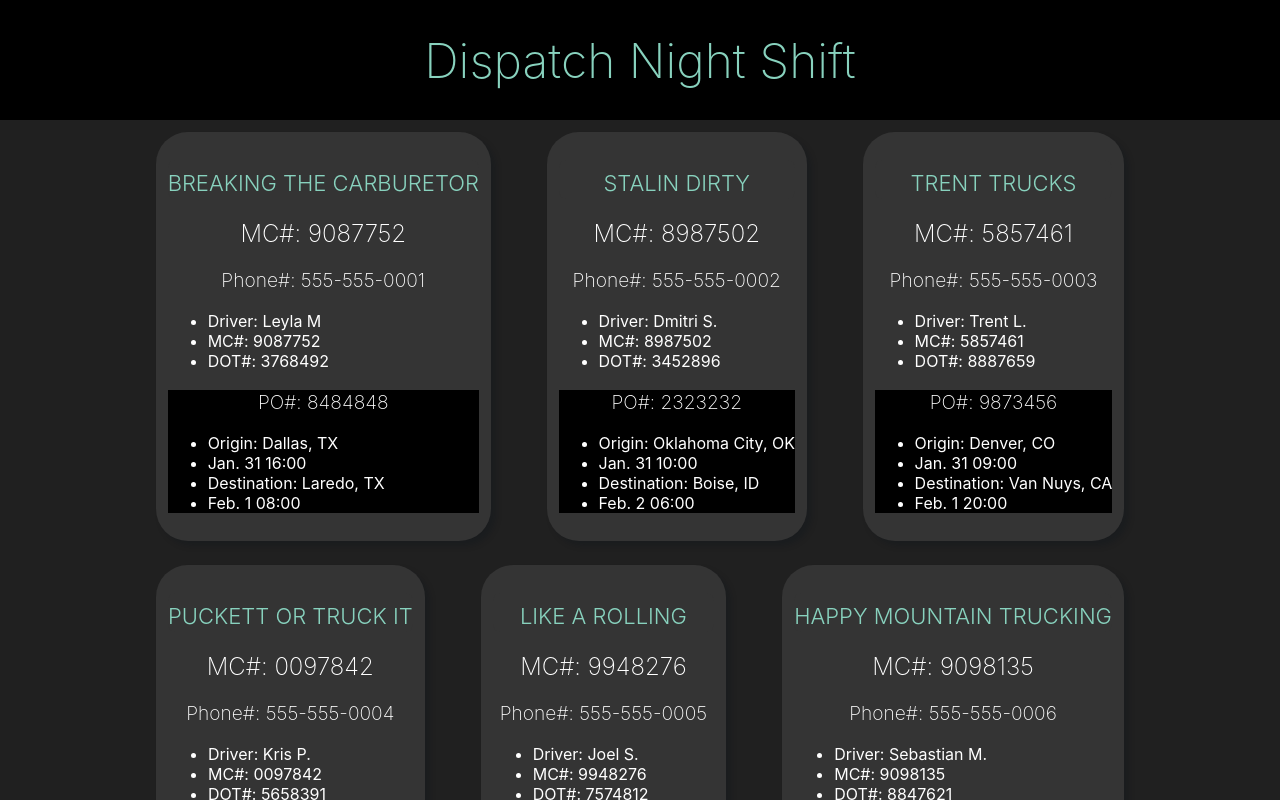
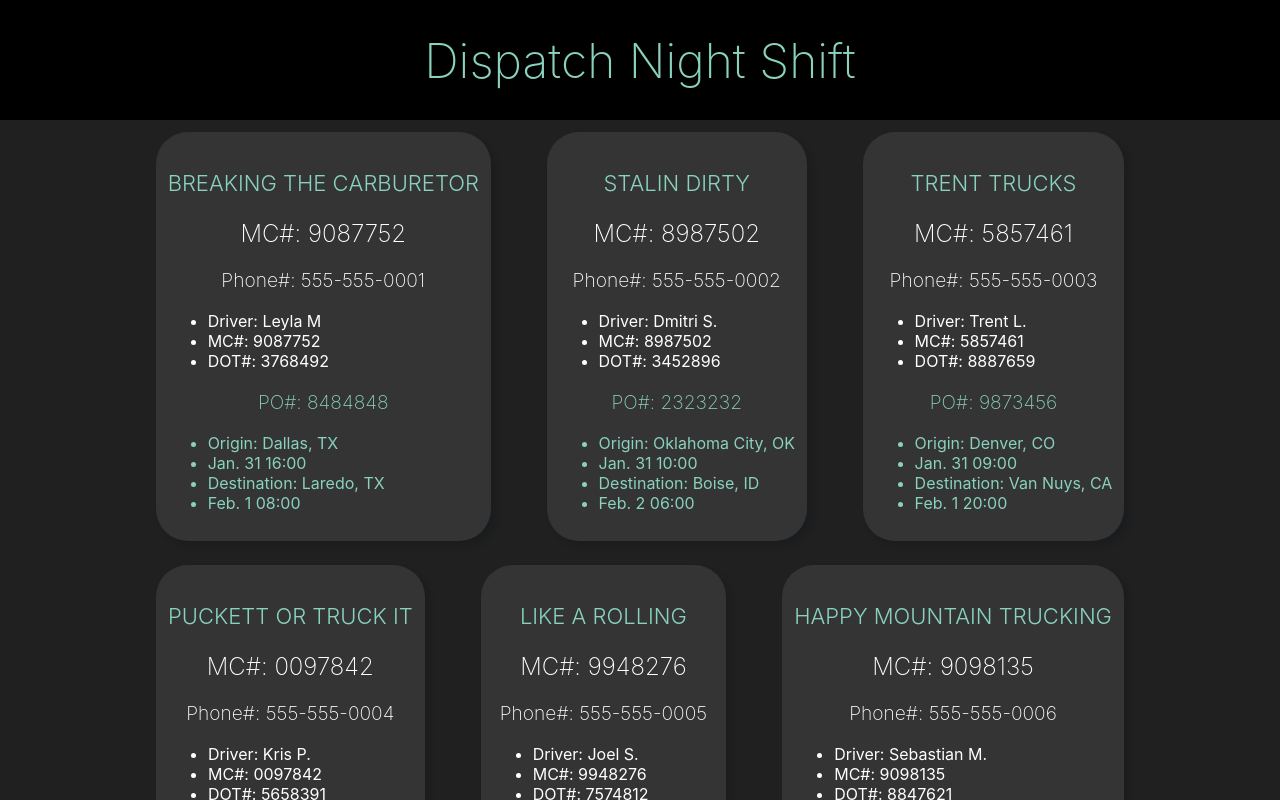
Before and after one commit to david-klock/dispatch_night_shift, a React (Create React App) app: page / in a window 1280 px wide. Shown: the top 800 px of the page. Built offline with nearby package versions, Linux system fonts and the light colour scheme.

Commit message:
yet more styling

```diff
--- a/src/App.css
+++ b/src/App.css
@@ -46,8 +46,8 @@ body {
 }
 
 .lowerCard {
-  margin: 0;
-  background-color: black;
+  padding: 0;
+  color: #88d2be;
 }
 
 .companyName{
```
